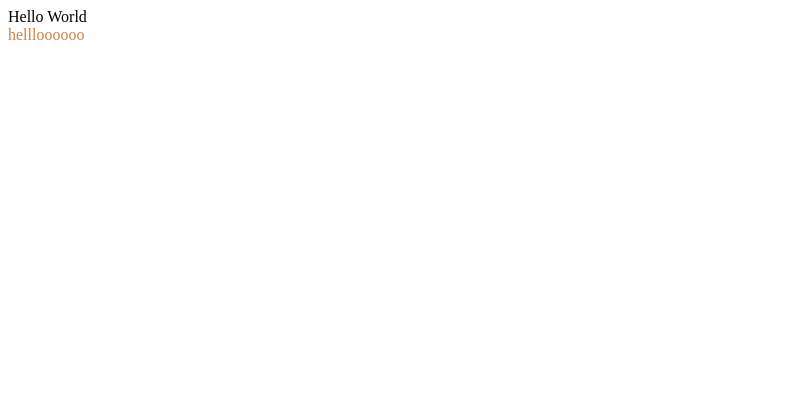
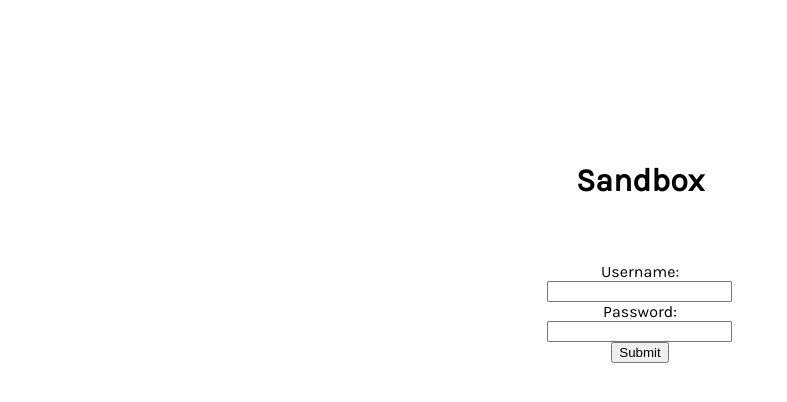
Before and after one commit to ucladevx/twain, a React app in the folder frontend/: page /login in a window 1280 px wide. Shown: the top 402 px of the page, without its empty margins (0-787 px from the left). Built offline with nearby package versions, Linux system fonts and the light colour scheme.

Commit message:
Added CSS grid; Added Google login button with no functionality

```diff
--- a/frontend/src/containers/Login/index.js
+++ b/frontend/src/containers/Login/index.js
@@ -1,11 +1,36 @@
 import React from 'react'
+import styled from 'styled-components'
+
+const Wrapper = styled.div`
+  display: grid;
+  grid-template-columns: repeat(12, 1fr);
+  grid-template-rows: repeat(6, 1fr);
+  grid-gap: 20px;
+  margin: 20px;
+  font-family: Karla;
+  font-style: normal;
+  line-height: normal;
+`
+
+const Title = styled.div`
+  text-align: center;
+  grid-row: 2;
+  grid-column: 6 / span 2;
+  place-items: center;
+`
+
+const Content = styled.div`
+  text-align: center;
+  grid-row: 3;
+  grid-column: 6 / span 2;
+`
 
 class Login extends React.Component {
   constructor(props) {
     super(props)
 
     this.state = {
-      username: '',
+      email: '',
       password: '',
     }
   }
@@ -14,9 +39,9 @@ class Login extends React.Component {
     return this.state.email.length > 0 && this.state.password.length > 0
   }
 
-  onUsernameChange = event => {
+  onEmailChange = event => {
     this.setState({
-      username: event.target.value,
+      email: event.target.value,
     })
   }
 
@@ -26,10 +51,25 @@ class Login extends React.Component {
     })
   }
 
+  // onSignIn(googleUser) {
+  //   Useful data for your client-side scripts:
+  //   const profile = googleUser.getBasicProfile()
+  //   console.log('ID: ' + profile.getId()) // Don't send this directly to your server!
+  //   console.log('Full Name: ' + profile.getName())
+  //   console.log('Given Name: ' + profile.getGivenName())
+  //   console.log('Family Name: ' + profile.getFamilyName())
+  //   console.log('Image URL: ' + profile.getImageUrl())
+  //   console.log('Email: ' + profile.getEmail())
+
+  //   The ID token you need to pass to your backend:
+  //   const { id_token } = googleUser.getAuthResponse()
+  //   console.log('ID Token: ' + id_token)
+  // }
+
   handleSubmit = event => {
     console.log(
       JSON.stringify({
-        username: this.state.username,
+        email: this.state.email,
         password: this.state.password,
       })
     )
@@ -38,11 +78,25 @@ class Login extends React.Component {
 
   render() {
     return (
+      <Wrapper>
+        <Title>
+          <h1>Sandbox</h1>
+        </Title>
+        <Content>
+          <div
+            className="g-signin2"
+            data-onsuccess="onSignIn"
+            data-theme="dark"
+          />
           <div className="Login">
-        <form onSubmit={this.handleSubmit}>
+            <form>
               Username:
               <br />
-          <input onChange={this.onUsernameChange} type="text" name="username" />
+              <input
+                onChange={this.onEmailChange}
+                type="email"
+                name="email-address"
+              />
               <br />
               Password:
               <br />
@@ -52,9 +106,11 @@ class Login extends React.Component {
                 name="password"
               />
               <br />
-          <button type="submit">Submit</button>
+              <button onClick={this.handleSubmit}>Submit</button>
             </form>
           </div>
+        </Content>
+      </Wrapper>
     )
   }
 }
--- a/frontend/src/index.html
+++ b/frontend/src/index.html
@@ -5,6 +5,9 @@
     <meta name="viewport" content="width=device-width">
     <link href="https://fonts.googleapis.com/css?family=Karla" rel="stylesheet">
     <link href="https://fonts.googleapis.com/css?family=Inconsolata" rel="stylesheet">
+    <meta name="google-signin-scope" content="profile email">
+    <meta name="google-signin-client_id" content="YOUR_CLIENT_ID.apps.googleusercontent.com">
+    <script src="https://apis.google.com/js/platform.js" async defer></script>
     <title>Schedular</title>
   </head>
   <body>
--- a/frontend/src/index.tsx
+++ b/frontend/src/index.tsx
@@ -1,7 +1,8 @@
 import React from 'react'
 import { render } from 'react-dom'
-import { BrowserRouter as Router, Route } from 'react-router-dom'
+import { BrowserRouter as Router, Route, Switch } from 'react-router-dom'
 import FakeButton from './components/FakeButton'
+import Login from './containers/Login'
 
 class Home extends React.Component {
   render() {
@@ -17,7 +18,10 @@ class Home extends React.Component {
 const App = () => {
   return (
     <Router>
-      <Route path="/" component={Home} />
+      <Switch>
+        <Route exact path="/" component={Home} />
+        <Route path="/login" component={Login} />
+      </Switch>
     </Router>
   )
 }
```
Lines whose indentation alone changed are shown as unchanged.
